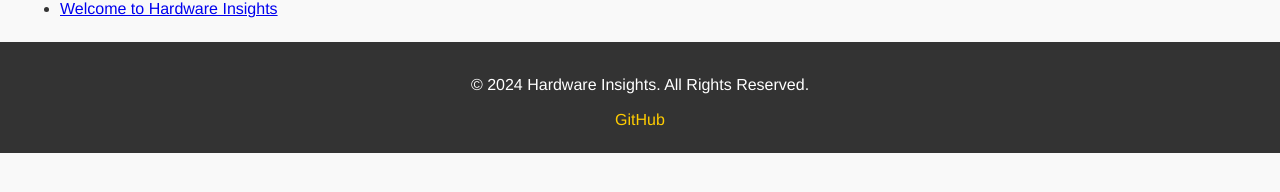
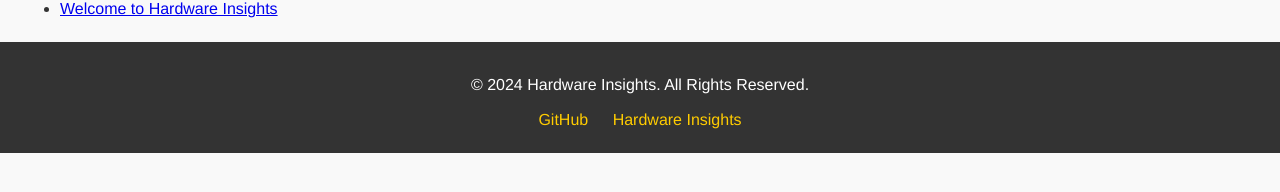
Before and after one commit to sopheadave/sopheadave.github.io, a Jekyll site: the page built from index.html, in a window 1280 px wide. Shown: the part 458-650 px from the top of the page. Built offline with Jekyll 4.4.1, drawn with Linux system fonts in a browser that asks for light colours.

Commit message:
Update footer.html

```diff
--- a/_includes/footer.html
+++ b/_includes/footer.html
@@ -2,5 +2,6 @@
   <p>&copy; 2024 Hardware Insights. All Rights Reserved.</p>
   <ul>
     <li><a href="https://github.com/sopheadave" target="_blank">GitHub</a></li>
+    <li><a href="https://sopheadave.github.io/" target="_blank">Hardware Insights</a></li>
   </ul>
 </footer>
```
